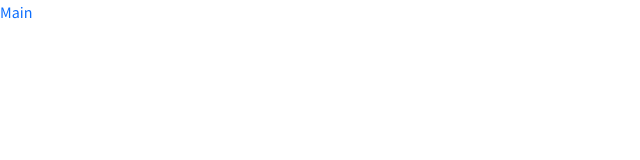
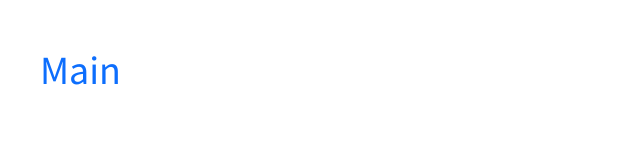
Before and after one commit to IraMonasteretska/infracon, a plain HTML site: page sitemap.html in a window 1280 px wide. Shown: the whole page, without its empty margins (0-640 px from the left). Drawn offline with Linux system fonts and the light colour scheme.

Commit message:
added files

```diff
--- a/sitemap.html
+++ b/sitemap.html
@@ -12,8 +12,10 @@
 </head>
 
 <body>
+<section class="sitemap" style="padding: 40px;">
+  <a class="sitemap__link" href="index.html" style="font-size: 40px;" >Main</a>
+</section>
 
-  <a class="sitemap__link" href="index.html">Main</a>
 
   <script src="js/jquery.js"></script>
   <script src="js/slick.min.js"></script>
```
